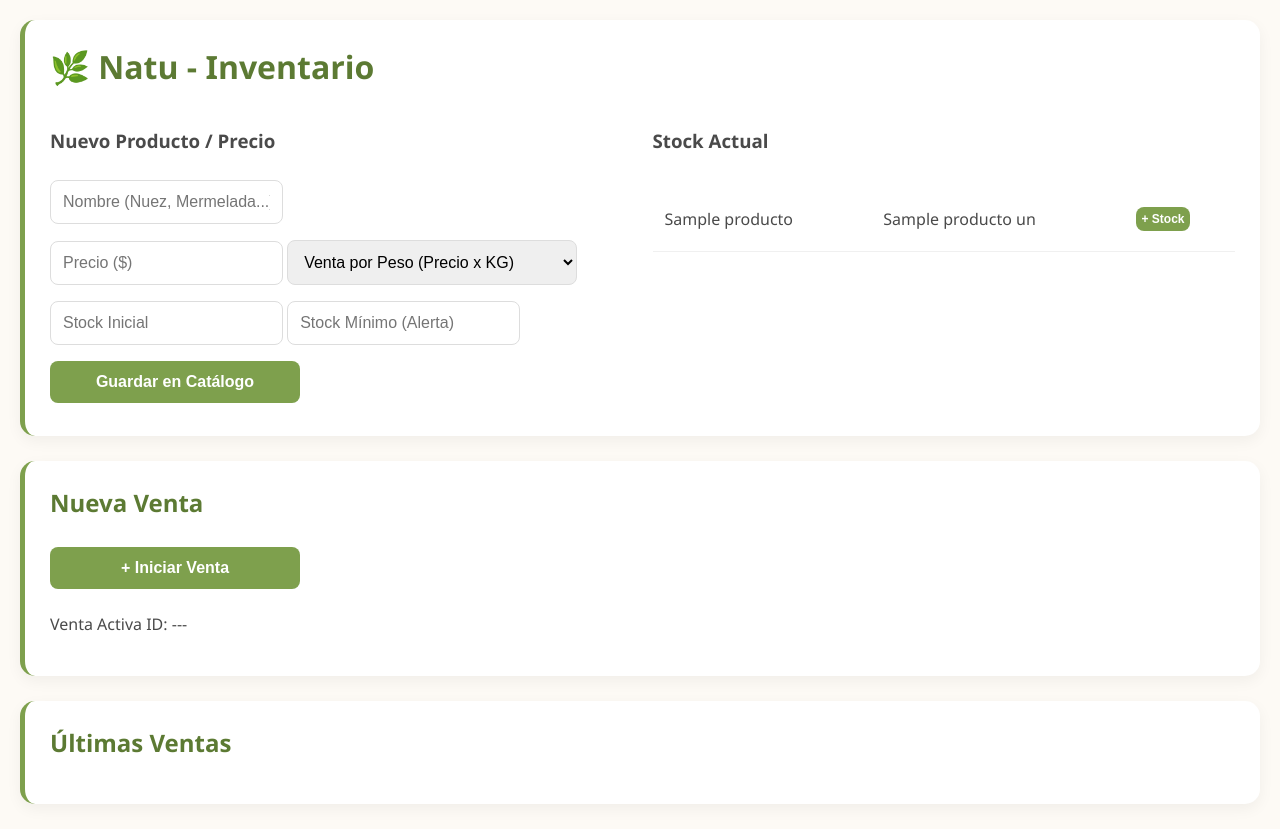
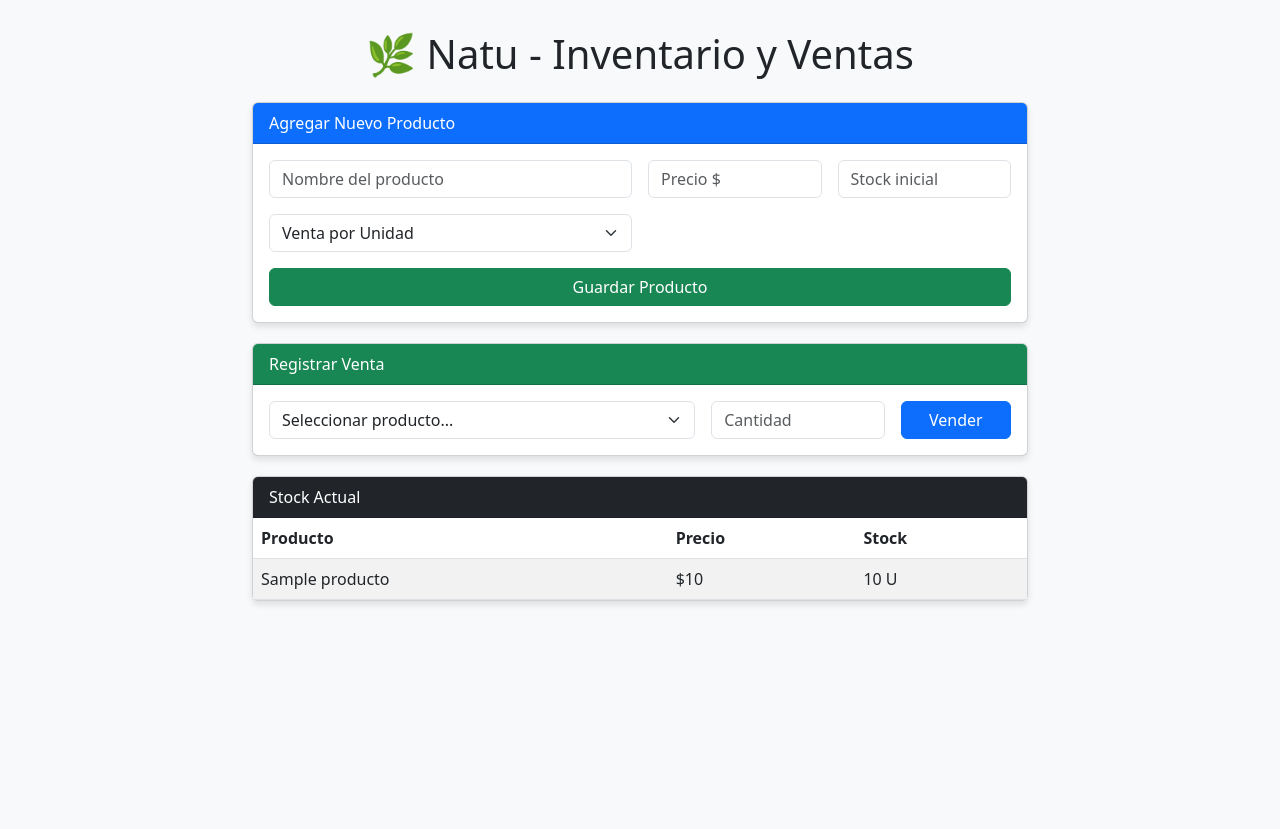
Before and after one commit to Samir1111111/natu, a Flask app: page / in a window 1280 px wide. After the commit the page ends 605 px from the top, so only its background shows below. Run offline with Flask 3, Linux system fonts and the light colour scheme; a database or web service that is not in the repository returns one stand-in record (values such as "Sample title"); some libraries are stand-ins or nearby versions.

Commit message:
Revise index.html for sales management interface
Updated title and improved layout for better user experience. Adjusted card styles and added new sections for product management and sales.

```diff
--- a/templates/index.html
+++ b/templates/index.html
@@ -3,139 +3,91 @@
 <head>
     <meta charset="UTF-8">
     <meta name="viewport" content="width=device-width, initial-scale=1.0">
-    <title>Natu - Gestión de Stock y Ventas</title>
+    <title>Natu - Gestión de Ventas</title>
+    <link href="https://cdn.jsdelivr.net/npm/bootstrap@5.3.0/dist/css/bootstrap.min.css" rel="stylesheet">
     <style>
-        body { font-family: 'Segoe UI', sans-serif; margin: 20px; background: #fdfaf5; color: #4a4a4a; }
-        .card { background: white; padding: 25px; border-radius: 15px; box-shadow: 0 5px 15px rgba(0,0,0,0.05); margin-bottom: 25px; border-left: 5px solid #7ea04d; }
-        .low-stock { color: #e74c3c; font-weight: bold; }
-        .unit-badge { font-size: 10px; background: #eee; padding: 2px 5px; border-radius: 4px; }
-        h1, h2 { color: #5c7a33; margin-top: 0; }
-        input, button, select { padding: 12px; margin: 8px 0; border-radius: 8px; border: 1px solid #ddd; font-size: 16px; }
-        button { cursor: pointer; background: #7ea04d; color: white; border: none; font-weight: 600; width: 100%; max-width: 250px; }
-        button:hover { background: #6a8841; }
-        .btn-blue { background: #4a90e2; }
-        table { width: 100%; border-collapse: collapse; margin-top: 15px; }
-        th, td { padding: 12px; text-align: left; border-bottom: 1px solid #f0f0f0; }
-        .grid { display: grid; grid-template-columns: 1fr 1fr; gap: 20px; }
-        @media (max-width: 600px) { .grid { grid-template-columns: 1fr; } }
+        body { background-color: #f8f9fa; }
+        .container { max-width: 800px; margin-top: 30px; }
+        .card { margin-bottom: 20px; box-shadow: 0 4px 6px rgba(0,0,0,0.1); }
     </style>
 </head>
 <body>
+    <div class="container">
+        <h1 class="text-center mb-4">🌿 Natu - Inventario y Ventas</h1>
 
-    <div class="card">
-        <h1>🌿 Natu - Inventario</h1>
-        <div class="grid">
-            <div>
-                <h3>Nuevo Producto / Precio</h3>
-                <form id="form_catalogo">
-                    <input type="text" name="nombre" placeholder="Nombre (Nuez, Mermelada...)" required><br>
-                    <input type="number" step="0.01" name="precio" placeholder="Precio ($)" required>
-                    <select name="es_unidad">
-                        <option value="false">Venta por Peso (Precio x KG)</option>
-                        <option value="true">Venta por Unidad (Precio Unitario)</option>
-                    </select><br>
-                    <input type="number" step="0.1" name="stock" placeholder="Stock Inicial" required>
-                    <input type="number" step="0.1" name="stock_min" placeholder="Stock Mínimo (Alerta)" required>
-                    <button type="submit">Guardar en Catálogo</button>
+        <div class="card">
+            <div class="card-header bg-primary text-white">Agregar Nuevo Producto</div>
+            <div class="card-body">
+                <form action="/agregar_producto" method="POST" class="row g-3">
+                    <div class="col-md-6">
+                        <input type="text" name="nombre" class="form-control" placeholder="Nombre del producto" required>
+                    </div>
+                    <div class="col-md-3">
+                        <input type="number" step="0.01" name="precio" class="form-control" placeholder="Precio $" required>
+                    </div>
+                    <div class="col-md-3">
+                        <input type="number" step="0.01" name="stock" class="form-control" placeholder="Stock inicial" required>
+                    </div>
+                    <div class="col-md-6">
+                        <select name="es_unidad" class="form-select">
+                            <option value="true">Venta por Unidad</option>
+                            <option value="false">Venta por Peso (Kg)</option>
+                        </select>
+                    </div>
+                    <div class="col-12">
+                        <button type="submit" class="btn btn-success w-100">Guardar Producto</button>
+                    </div>
                 </form>
             </div>
-            <div>
-                <h3>Stock Actual</h3>
-                <div style="max-height: 300px; overflow-y: auto;">
-                    <table>
+        </div>
+
+        <div class="card">
+            <div class="card-header bg-success text-white">Registrar Venta</div>
+            <div class="card-body">
+                <form action="/venta" method="POST" class="row g-3">
+                    <div class="col-md-7">
+                        <select name="producto_id" class="form-select" required>
+                            <option value="">Seleccionar producto...</option>
+                            {% for p in productos %}
+                            <option value="{{ p.id }}">{{ p.nombre }} - ${{ p.precio_unitario }} (Stock: {{ p.stock_actual }})</option>
+                            {% endfor %}
+                        </select>
+                    </div>
+                    <div class="col-md-3">
+                        <input type="number" step="0.01" name="cantidad" class="form-control" placeholder="Cantidad" required>
+                    </div>
+                    <div class="col-md-2">
+                        <button type="submit" class="btn btn-primary w-100">Vender</button>
+                    </div>
+                </form>
+            </div>
+        </div>
+
+        <div class="card">
+            <div class="card-header bg-dark text-white">Stock Actual</div>
+            <div class="card-body p-0">
+                <table class="table table-striped mb-0">
+                    <thead>
+                        <tr>
+                            <th>Producto</th>
+                            <th>Precio</th>
+                            <th>Stock</th>
+                        </tr>
+                    </thead>
+                    <tbody>
                         {% for p in productos %}
-                        <tr class="{{ 'low-stock' if p[3] <= p[4] else '' }}">
-                            <td>{{ p[1] }}</td>
-                            <td>{{ p[3] }} {{ 'un' if p[5] else 'g/kg' }}</td>
-                            <td><button onclick="reponer({{ p[0] }})" style="padding: 5px; font-size: 12px; width: auto;">+ Stock</button></td>
+                        <tr>
+                            <td>{{ p.nombre }}</td>
+                            <td>${{ p.precio_unitario }}</td>
+                            <td class="{{ 'text-danger' if p.stock_actual <= 0 else '' }}">
+                                {{ p.stock_actual }} {{ 'U' if p.es_unidad else 'Kg' }}
+                            </td>
                         </tr>
                         {% endfor %}
-                    </table>
-                </div>
+                    </tbody>
+                </table>
             </div>
         </div>
     </div>
-
-    <div class="card">
-        <h2>Nueva Venta</h2>
-        <button onclick="crearVenta()">+ Iniciar Venta</button>
-        <p>Venta Activa ID: <span id="disp_id">---</span></p>
-        <div id="zona_carga" style="display:none;">
-            <select id="sel_prod">
-                {% for p in productos %}
-                <option value="{{ p[1] }}" data-unidad="{{ 'u' if p[5] else 'g' }}">{{ p[1] }}</option>
-                {% endfor %}
-            </select>
-            <input type="number" id="in_cant" placeholder="Cantidad (g o un)">
-            <button onclick="agregarItem()" class="btn-blue">Agregar</button>
-            <ul id="lista_prev"></ul>
-            <button onclick="finalizarVenta()">Finalizar Venta</button>
-        </div>
-    </div>
-
-    <div class="card">
-        <h2>Últimas Ventas</h2>
-        <table id="tabla_ventas"></table>
-    </div>
-
-<script>
-    let current_id = null;
-
-    function reponer(id) {
-        let cant = prompt("¿Cuánto stock vas a agregar?");
-        if(cant) {
-            let f = new FormData(); f.append('producto_id', id); f.append('cantidad', cant);
-            fetch('/reponer_stock', {method:'POST', body:f}).then(() => location.reload());
-        }
-    }
-
-    function crearVenta() {
-        fetch('/nueva_venta').then(res => res.json()).then(data => {
-            current_id = data.venta_id;
-            document.getElementById('disp_id').innerText = current_id;
-            document.getElementById('zona_carga').style.display = 'block';
-            document.getElementById('lista_prev').innerHTML = '';
-        });
-    }
-
-    function agregarItem() {
-        let f = new FormData();
-        f.append('venta_id', current_id);
-        f.append('producto', document.getElementById('sel_prod').value);
-        f.append('cantidad', document.getElementById('in_cant').value);
-
-        fetch('/agregar_producto', {method:'POST', body:f}).then(res => res.json()).then(data => {
-            let li = document.createElement('li');
-            li.innerText = `${document.getElementById('sel_prod').value} added ($${data.subtotal.toFixed(2)})`;
-            document.getElementById('lista_prev').appendChild(li);
-        });
-    }
-
-    function finalizarVenta() {
-        let f = new FormData(); f.append('venta_id', current_id);
-        fetch('/finalizar_venta', {method:'POST', body:f}).then(() => {
-            alert("Venta finalizada");
-            location.reload();
-        });
-    }
-
-    function cargarVentas() {
-        fetch('/ventas').then(res => res.json()).then(data => {
-            let html = '';
-            data.ventas.forEach(v => {
-                html += `<tr><td>#${v[0]}</td><td>${v[1]}</td><td>${v[2]}</td><td><b>$${v[3]}</b></td></tr>`;
-            });
-            document.getElementById('tabla_ventas').innerHTML = html;
-        });
-    }
-
-    document.getElementById('form_catalogo').onsubmit = function(e) {
-        e.preventDefault();
-        fetch('/agregar_producto_catalogo', {method: 'POST', body: new FormData(this)})
-        .then(() => location.reload());
-    }
-
-    window.onload = cargarVentas;
-</script>
 </body>
 </html>
```
